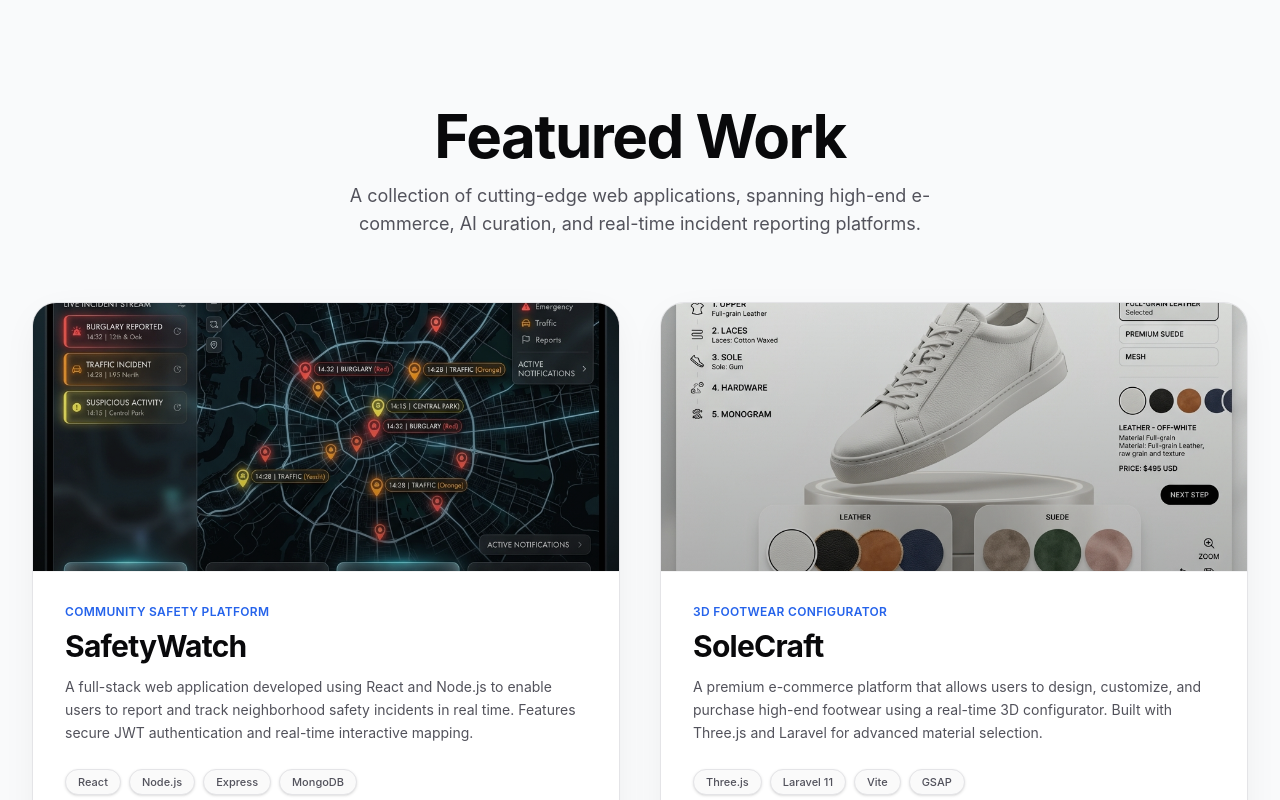
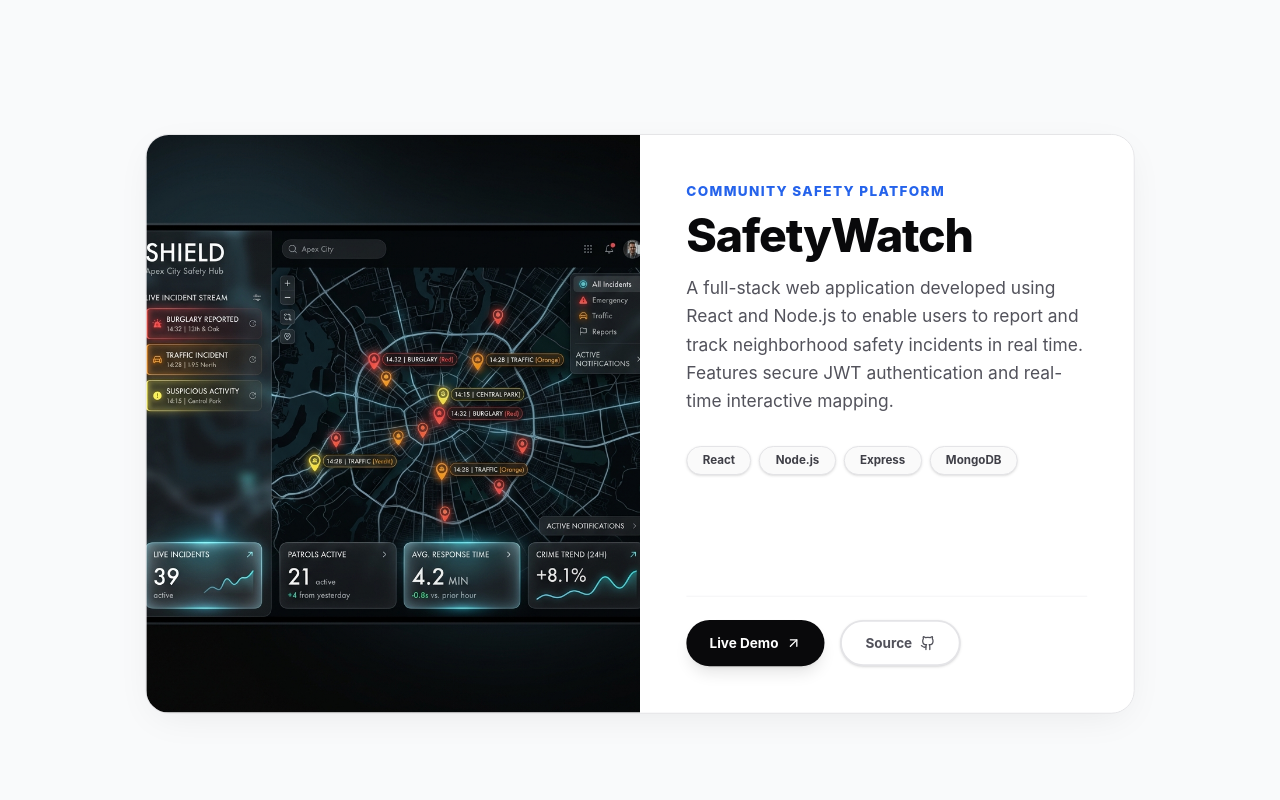
Before and after one commit to aditya-manas02/Portfolio, a React (Vite) app: page / in a window 1280 px wide. Shown: the part 880-1680 px from the top of the page. Built offline with nearby package versions, Linux system fonts and the light colour scheme.

Commit message:
feat: implement highly interactive sticky stacked scroll animation for projects

```diff
--- a/src/components/Projects.tsx
+++ b/src/components/Projects.tsx
@@ -1,5 +1,5 @@
 import React, { useRef } from 'react';
-import { motion, useMotionValue, useSpring, useTransform } from 'framer-motion';
+import { motion, useScroll, useTransform } from 'framer-motion';
 import { Github, ArrowUpRight } from 'lucide-react';
 
 import safetywatchImg from '../assets/safetywatch.png';
@@ -50,94 +50,58 @@ const allProjects = [
     }
 ];
 
-const ProjectCard3D = ({ project, index }: { project: any; index: number }) => {
-    const ref = useRef<HTMLDivElement>(null);
-    const x = useMotionValue(0);
-    const y = useMotionValue(0);
+const ProjectCard = ({ project, index, range, targetScale, progress }: any) => {
+    const container = useRef(null);
+    const scale = useTransform(progress, range, [1, targetScale]);
 
-    const mouseXSpring = useSpring(x, { stiffness: 150, damping: 15 });
-    const mouseYSpring = useSpring(y, { stiffness: 150, damping: 15 });
-
-    const rotateX = useTransform(mouseYSpring, [-0.5, 0.5], ["7deg", "-7deg"]);
-    const rotateY = useTransform(mouseXSpring, [-0.5, 0.5], ["-7deg", "7deg"]);
-    const imageScale = useTransform(mouseXSpring, [-0.5, 0.5], [1.05, 1.1]);
-
-    const handleMouseMove = (e: React.MouseEvent<HTMLDivElement>) => {
-        if (!ref.current) return;
-        const rect = ref.current.getBoundingClientRect();
-        const width = rect.width;
-        const height = rect.height;
-        const mouseX = e.clientX - rect.left;
-        const mouseY = e.clientY - rect.top;
-        const xPct = mouseX / width - 0.5;
-        const yPct = mouseY / height - 0.5;
-        x.set(xPct);
-        y.set(yPct);
-    };
-
-    const handleMouseLeave = () => {
-        x.set(0);
-        y.set(0);
-    };
+    // Parallax effect for the image inside the card
+    const imageScale = useTransform(progress, range, [1, 1.2]);
 
     return (
+        <div ref={container} className="h-screen flex items-center justify-center sticky top-0 px-4">
             <motion.div
-            initial={{ opacity: 0, y: 50 }}
-            whileInView={{ opacity: 1, y: 0 }}
-            viewport={{ once: true, margin: "-100px" }}
-            transition={{ duration: 0.7, delay: index * 0.1, ease: [0.16, 1, 0.3, 1] }}
-            className="group perspective-1000 w-full"
+                style={{ scale, top: `calc(-5vh + ${index * 25}px)` }}
+                className="relative w-full max-w-5xl h-[600px] luxury-card overflow-hidden flex flex-col md:flex-row shadow-[0_20px_50px_rgba(0,0,0,0.1)] origin-top"
             >
-            <motion.div
-                ref={ref}
-                onMouseMove={handleMouseMove}
-                onMouseLeave={handleMouseLeave}
-                style={{
-                    rotateX,
-                    rotateY,
-                    transformStyle: "preserve-3d",
-                }}
-                className="luxury-card relative h-[600px] w-full overflow-hidden flex flex-col justify-between transition-transform duration-200 ease-linear"
-            >
-                {/* 3D Parallax Image Area */}
-                <div className="relative h-[45%] w-full overflow-hidden border-b border-zinc-100 bg-zinc-900 shrink-0" style={{ transform: 'translateZ(40px)' }}>
-                    <motion.img
+                {/* Image Section */}
+                <div className="relative w-full md:w-1/2 h-1/2 md:h-full overflow-hidden bg-zinc-100">
+                    <motion.div style={{ scale: imageScale }} className="w-full h-full">
+                        <img
                             src={project.image}
                             alt={project.title}
-                        style={{ scale: imageScale }}
-                        className="w-full h-full object-cover transition-transform duration-700 ease-out opacity-90 group-hover:opacity-100"
+                            className="w-full h-full object-cover"
                         />
-                    <div className="absolute inset-0 bg-gradient-to-t from-black/20 to-transparent pointer-events-none" />
+                    </motion.div>
+                    <div className="absolute inset-0 bg-gradient-to-r from-transparent to-black/10 pointer-events-none" />
                 </div>
 
-                {/* Content Area */}
-                <div className="p-8 h-[55%] flex flex-col justify-between bg-white z-10 relative" style={{ transform: 'translateZ(60px)' }}>
+                {/* Content Section */}
+                <div className="w-full md:w-1/2 h-1/2 md:h-full p-8 md:p-12 flex flex-col justify-between bg-white z-10">
                     <div>
-                        <div className="text-accent text-xs font-semibold mb-2 tracking-wide uppercase">
+                        <div className="text-accent text-sm font-extrabold tracking-widest uppercase mb-3">
                             {project.subtitle}
                         </div>
-                        <h3 className="text-3xl font-bold text-primary tracking-tight mb-3">
+                        <h3 className="text-4xl md:text-5xl font-extrabold text-primary tracking-tight mb-4">
                             {project.title}
                         </h3>
-                        <p className="text-secondary text-sm leading-relaxed mb-6 font-normal">
+                        <p className="text-secondary text-base md:text-lg leading-relaxed mb-8">
                             {project.description}
                         </p>
-                    </div>
 
-                    <div>
-                        <div className="flex flex-wrap gap-2 mb-6">
+                        <div className="flex flex-wrap gap-2 mb-8">
                             {project.tech.map((t: string, i: number) => (
-                                <span key={`${t}-${i}`} className="px-3 py-1 bg-zinc-50 text-zinc-600 text-[11px] font-medium rounded-full border border-zinc-200 shadow-sm">
+                                <span key={i} className="px-4 py-1.5 bg-zinc-50 text-zinc-700 text-xs font-bold rounded-full border border-zinc-200 shadow-sm">
                                     {t}
                                 </span>
                             ))}
                         </div>
+                    </div>
 
-                        <div className="flex gap-3 pt-4 border-t border-zinc-100">
+                    <div className="flex gap-4 pt-6 border-t border-zinc-100">
                         {project.live && (
                             <a
                                 href={project.link}
-                                    className="flex items-center gap-2 text-sm font-medium text-white bg-primary px-4 py-2 rounded-full hover:bg-zinc-800 transition-colors shadow-md transform hover:scale-105"
+                                className="flex items-center gap-2 text-sm font-bold text-white bg-primary px-6 py-3 rounded-full hover:bg-zinc-800 transition-all shadow-lg hover:shadow-xl hover:-translate-y-0.5"
                                 target="_blank"
                                 rel="noreferrer"
                             >
@@ -149,42 +113,53 @@ const ProjectCard3D = ({ project, index }: { project: any; index: number }) => {
                             href={project.github}
                             target="_blank"
                             rel="noreferrer"
-                                className="flex items-center gap-2 text-sm font-medium text-secondary bg-white border border-zinc-200 px-4 py-2 rounded-full hover:bg-zinc-50 transition-colors shadow-sm transform hover:scale-105"
+                            className="flex items-center gap-2 text-sm font-bold text-secondary bg-white border-2 border-zinc-200 px-6 py-3 rounded-full hover:bg-zinc-50 transition-all shadow-sm hover:shadow hover:-translate-y-0.5"
                         >
                             Source
                             <Github className="w-4 h-4" />
                         </a>
                     </div>
                 </div>
+            </motion.div>
         </div>
-            </motion.div>
-        </motion.div>
     );
 };
 
 const Projects = () => {
+    const container = useRef(null);
+    const { scrollYProgress } = useScroll({
+        target: container,
+        offset: ['start start', 'end end']
+    });
+
     return (
-        <section id="projects" className="py-32 relative overflow-hidden z-10 bg-background">
+        <section id="projects" ref={container} className="relative z-10 bg-background pb-[10vh] mt-24">
 
-            <div className="max-w-7xl mx-auto px-4 sm:px-6 lg:px-8 mb-16 relative z-10 text-center">
-                <motion.div
-                    initial={{ opacity: 0, y: 20 }}
-                    whileInView={{ opacity: 1, y: 0 }}
-                    viewport={{ once: true }}
-                >
-                    <h2 className="text-4xl md:text-6xl font-bold tracking-tight text-primary mb-4">Featured Work</h2>
-                    <p className="text-lg text-secondary font-normal max-w-2xl mx-auto">
-                        A collection of cutting-edge web applications, spanning high-end e-commerce, AI curation, and real-time incident reporting platforms.
+            <div className="sticky top-0 h-[20vh] flex items-center justify-center pointer-events-none z-0">
+                <div className="text-center pt-20">
+                    <h2 className="text-5xl md:text-7xl font-extrabold tracking-tighter text-primary mb-4">
+                        Selected Works
+                    </h2>
+                    <p className="text-lg text-secondary font-medium max-w-xl mx-auto">
+                        Scroll down to explore my latest creations.
                     </p>
-                </motion.div>
+                </div>
             </div>
 
-            <div className="max-w-7xl mx-auto px-4 sm:px-6 lg:px-8 relative z-10">
-                <div className="grid grid-cols-1 lg:grid-cols-2 gap-10">
-                    {allProjects.map((project, index) => (
-                        <ProjectCard3D key={project.title} project={project} index={index} />
-                    ))}
-                </div>
+            <div className="mt-[-20vh]">
+                {allProjects.map((project, i) => {
+                    const targetScale = 1 - ( (allProjects.length - i) * 0.05);
+                    return (
+                        <ProjectCard
+                            key={i}
+                            index={i}
+                            project={project}
+                            progress={scrollYProgress}
+                            range={[i * 0.25, 1]}
+                            targetScale={targetScale}
+                        />
+                    );
+                })}
             </div>
         </section>
     );
```
Lines whose indentation alone changed are shown as unchanged.
